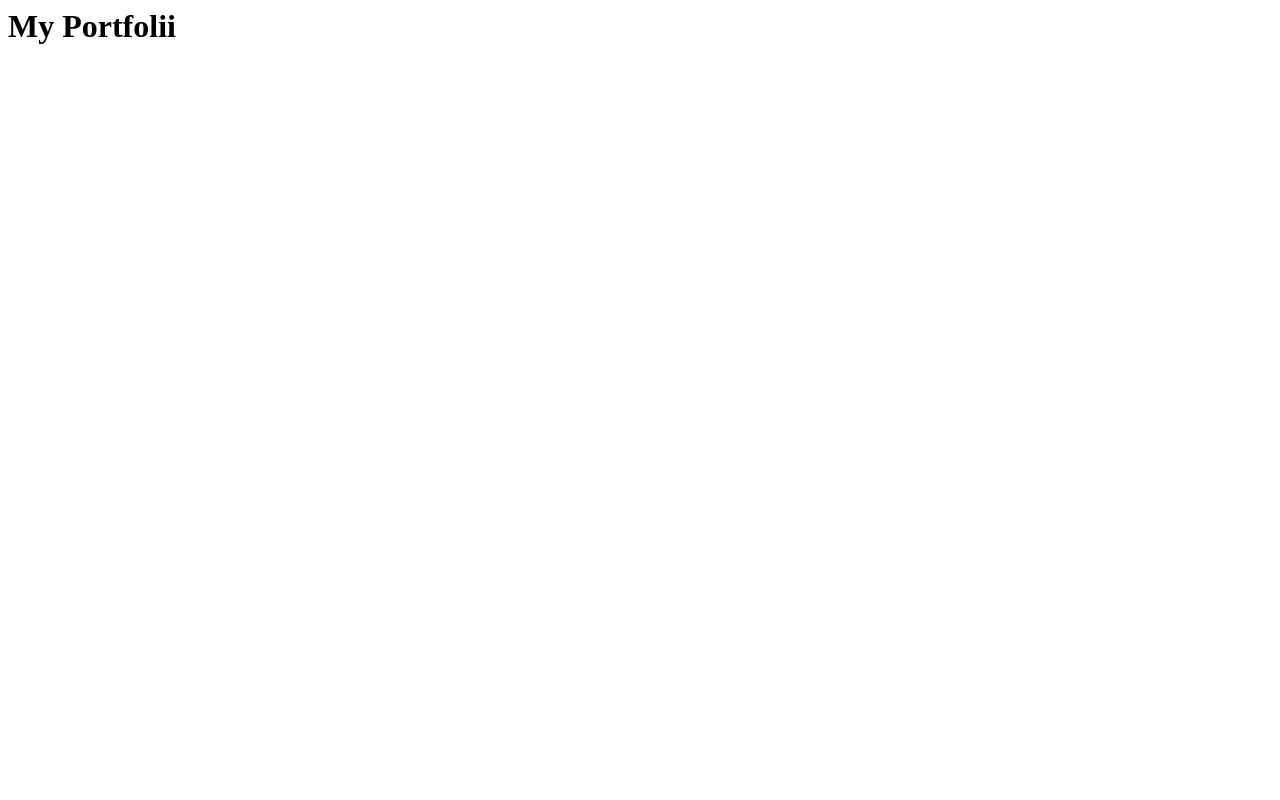
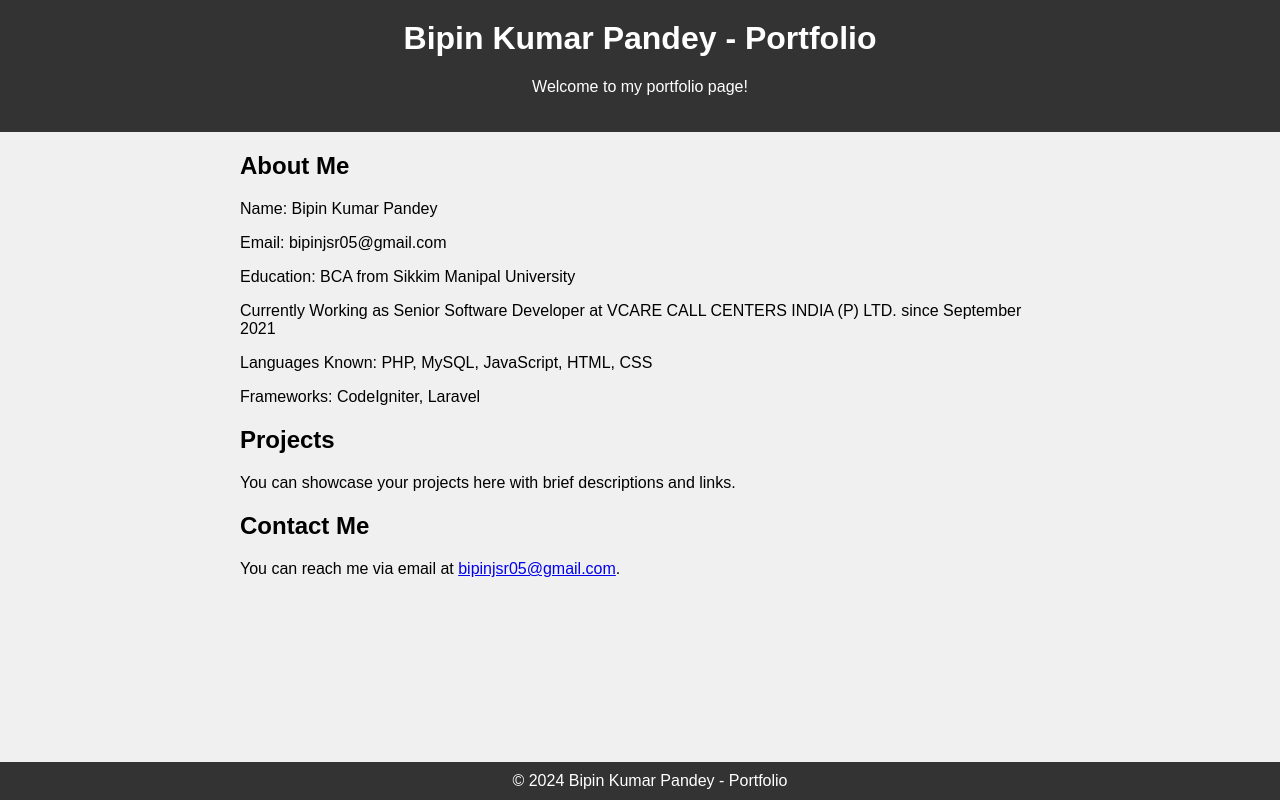
Before and after one commit to bipinkumarpandey/bipinkumarpandey.github.io, a plain HTML site: page index.html in a window 1280 px wide. Drawn offline with Linux system fonts and the light colour scheme.

Commit message:
Add files via upload

```diff
--- a/index.html
+++ b/index.html
@@ -1,25 +1,81 @@
-<!<!DOCTYPE html>
-<!--[if lt IE 7]>      <html class="no-js lt-ie9 lt-ie8 lt-ie7"> <![endif]-->
-<!--[if IE 7]>         <html class="no-js lt-ie9 lt-ie8"> <![endif]-->
-<!--[if IE 8]>         <html class="no-js lt-ie9"> <![endif]-->
-<!--[if gt IE 8]>      <html class="no-js"> <!--<![endif]-->
-<html>
-    <head>
-        <meta charset="utf-8">
-        <meta http-equiv="X-UA-Compatible" content="IE=edge">
-        <title>Bipin Pandey</title>
-        <meta name="description" content="">
-        <meta name="viewport" content="width=device-width, initial-scale=1">
-        <link rel="stylesheet" href="">
-    </head>
-    <body>
+<!DOCTYPE html>
+<html lang="en">
+<head>
+    <meta charset="UTF-8">
+    <meta name="viewport" content="width=device-width, initial-scale=1.0">
+    <title>Bipin Kumar Pandey - Portfolio</title>
+    <style>
+        body {
+            font-family: Arial, sans-serif;
+            margin: 0;
+            padding: 0;
+            background-color: #f0f0f0;
+        }
+        .container {
+            max-width: 800px;
+            margin: 0 auto;
+            padding: 20px;
+        }
+        header {
+            background-color: #333;
+            color: #fff;
+            padding: 20px;
+            text-align: center;
+        }
+        h1, h2, h3 {
+            margin-top: 0;
+        }
+        section {
+            margin-bottom: 20px;
+        }
+        footer {
+            background-color: #333;
+            color: #fff;
+            text-align: center;
+            padding: 10px;
+            position: fixed;
+            bottom: 0;
+            width: 100%;
+        }
+    </style>
+</head>
+<body>
+    <header>
+        <h1>Bipin Kumar Pandey - Portfolio</h1>
+        <p>Welcome to my portfolio page!</p>
+    </header>
 
-        <h1>My Portfolii</h1>
-        <!--[if lt IE 7]>
-            <p class="browsehappy">You are using an <strong>outdated</strong> browser. Please <a href="#">upgrade your browser</a> to improve your experience.</p>
-        <![endif]-->
+    <div class="container">
+        <section>
+            <h2>About Me</h2>
+            <p>Name: Bipin Kumar Pandey</p>
+            <p>Email: bipinjsr05@gmail.com</p>
+            <p>Education: BCA from Sikkim Manipal University</p>
+            <p>Currently Working as Senior Software Developer at VCARE CALL CENTERS INDIA (P) LTD. since September 2021</p>
+            <p>Languages Known: PHP, MySQL, JavaScript, HTML, CSS</p>
+            <p>Frameworks: CodeIgniter, Laravel</p>
+        </section>
 
-        <script src="" async defer></script>
+        <section>
+            <h2>Projects</h2>
+            <p>You can showcase your projects here with brief descriptions and links.</p>
+            <!-- Example:
+            <div class="project">
+                <h3>Project Name</h3>
+                <p>Description of the project.</p>
+                <p><a href="#">Link to the project</a></p>
+            </div>
+            -->
+        </section>
 
-    </body>
+        <section>
+            <h2>Contact Me</h2>
+            <p>You can reach me via email at <a href="mailto:bipinjsr05@gmail.com">bipinjsr05@gmail.com</a>.</p>
+        </section>
+    </div>
+
+    <footer>
+        &copy; 2024 Bipin Kumar Pandey - Portfolio
+    </footer>
+</body>
 </html>
```
